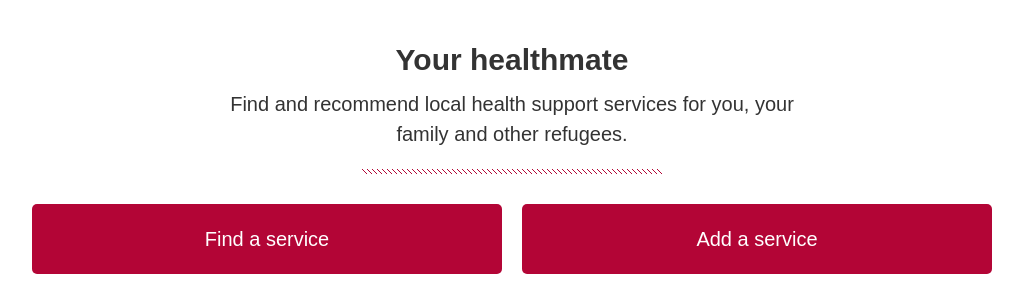
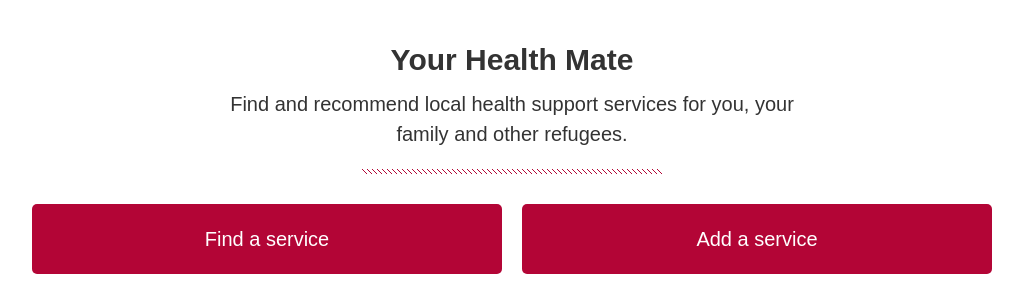
Before and after one commit to annikaC/HealthMate, a Django app: page / in a window 1280 px wide. Shown: the part 80-380 px from the top of the page, without its empty margins (128-1151 px from the left). Run offline with Django 3.2, Linux system fonts and the light colour scheme; some libraries are stand-ins or nearby versions.

Commit message:
homepage change

```diff
--- a/templates/home.html
+++ b/templates/home.html
@@ -2,7 +2,7 @@
 {% load staticfiles django_markdown i18n %}
 {% block content %}
     <div class="contenthead">
-        <h1 class="contenthead-title">{% trans "Your healthmate" %}</h1>
+        <h1 class="contenthead-title">{% trans "Your Health Mate" %}</h1>
         <p class="contenthead-intro">{% trans "Find and recommend local health support services for you, your family and other refugees." %}</p>
     </div>
     <ul class="gate">
```
